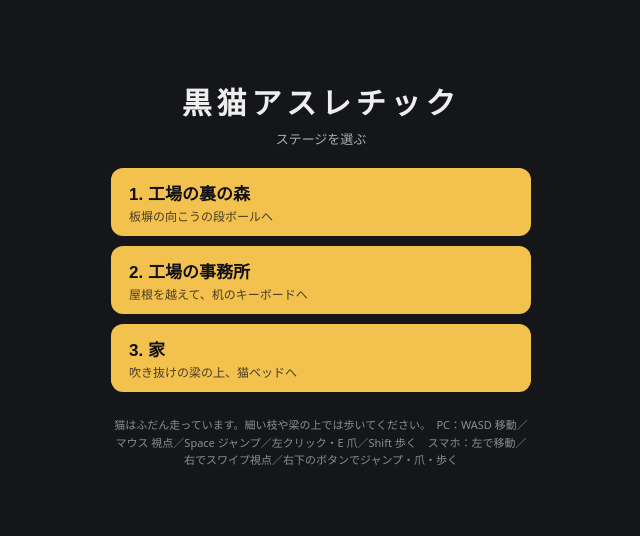
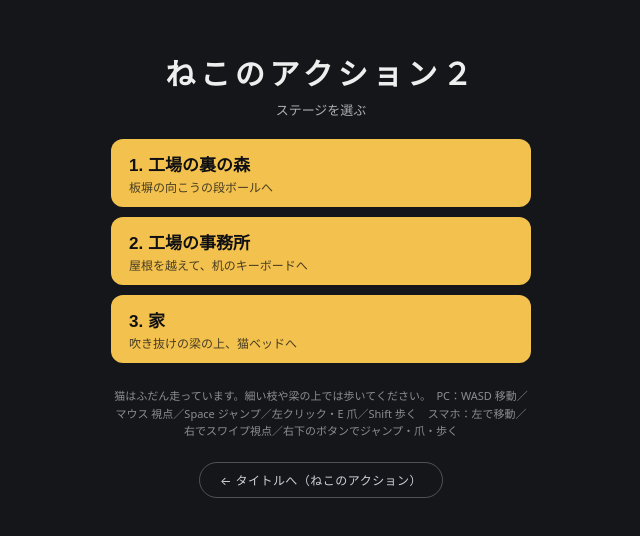
Before and after one commit to miyagoshigotono-lgtm/black-cat-athletic, a website built with Vite: page index.html in a window 1280 px wide. Shown: the part 126-662 px from the top of the page, without its empty margins (319-959 px from the left). Built offline with nearby package versions, Linux system fonts and the light colour scheme.

Commit message:
画面上の名前を「ねこのアクション２」にし、タイトルへ戻れるようにする
2D の「ねこのアクション」（別リポジトリ shobon）の続きという位置づけになったので、
表示名・PWA の名前・ステージ選択の見出しを「ねこのアクション２」にそろえた。
リポジトリ名と SPEC 上の呼び名（黒猫アスレチック）はそのまま。

ステージ選択に「← タイトルへ（ねこのアクション）」を足した。
2本のゲームの入り口は向こうのタイトル画面にまとめてあるので、そこへ戻れるようにする。

Co-Authored-By: Claude Opus 5 <noreply@anthropic.com>

```diff
--- a/index.html
+++ b/index.html
@@ -12,7 +12,7 @@
     <link rel="icon" href="/favicon.ico" sizes="48x48" />
     <link rel="icon" href="/icon.svg" type="image/svg+xml" />
     <link rel="apple-touch-icon" href="/apple-touch-icon-180x180.png" />
-    <title>黒猫アスレチック（仮）</title>
+    <title>ねこのアクション２</title>
   </head>
   <body>
     <div id="app"></div>
--- a/src/style.css
+++ b/src/style.css
@@ -358,3 +358,21 @@ body {
   bottom: calc(env(safe-area-inset-bottom) + 118px);
   font-size: 14px;
 }
+
+/* ステージ選択からシリーズのタイトル画面（ねこのアクション）へ戻る */
+.stage-select-back {
+  margin-top: 16px;
+  padding: 8px 20px;
+  font-size: 12px;
+  letter-spacing: 0.04em;
+  color: #cfd3d8;
+  text-decoration: none;
+  border: 1px solid rgba(255, 255, 255, 0.25);
+  border-radius: 999px;
+}
+
+.stage-select-back:hover,
+.stage-select-back:active {
+  color: #101014;
+  background: #cfd3d8;
+}
--- a/src/ui/StageSelect.ts
+++ b/src/ui/StageSelect.ts
@@ -1,5 +1,8 @@
 import type { StageDef } from '../stages/stageTypes';
 import { isCleared } from '../core/progress';
+
+/** シリーズのタイトル画面（「ねこのアクション」側）。ここから両方のゲームに入れる */
+const TITLE_URL = 'https://miyagoshigotono-lgtm.github.io/shobon/';
 
 /** 選べるステージの並び（プレイ順）。stage が無い物は「準備中」として出す */
 export interface StageEntry {
@@ -21,7 +24,7 @@ export function showStageSelect(parent: HTMLElement, entries: StageEntry[]): Pro
 
     const title = document.createElement('div');
     title.className = 'stage-select-title';
-    title.textContent = '黒猫アスレチック';
+    title.textContent = 'ねこのアクション２';
     const sub = document.createElement('div');
     sub.className = 'stage-select-sub';
     sub.textContent = 'ステージを選ぶ';
@@ -66,6 +69,16 @@ export function showStageSelect(parent: HTMLElement, entries: StageEntry[]): Pro
       + 'スマホ：左で移動／右でスワイプ視点／右下のボタンでジャンプ・爪・歩く';
     el.appendChild(help);
 
+    /**
+     * 「ねこのアクション」のタイトル画面へ戻る。
+     * この2本は同じシリーズで、入り口は向こうのタイトル画面にまとめてある。
+     */
+    const back = document.createElement('a');
+    back.className = 'stage-select-back';
+    back.href = TITLE_URL;
+    back.textContent = '← タイトルへ（ねこのアクション）';
+    el.appendChild(back);
+
     parent.appendChild(el);
   });
 }
--- a/vite.config.ts
+++ b/vite.config.ts
@@ -37,9 +37,9 @@ export default defineConfig({
       injectRegister: 'auto',
       includeAssets: ['favicon.ico', 'apple-touch-icon-180x180.png', 'icon.svg'],
       manifest: {
-        name: '黒猫アスレチック（仮）',
-        short_name: '黒猫',
-        description: '猫として空間を攻略する3Dアスレチック（プロトタイプ）',
+        name: 'ねこのアクション２',
+        short_name: 'ねこ2',
+        description: '猫として空間を攻略する3Dアスレチック。「ねこのアクション」の続き',
         lang: 'ja',
         // base・start_url・scope・Service Worker のスコープを揃える
         start_url: base,
```
Also changed, not shown: README.md.
